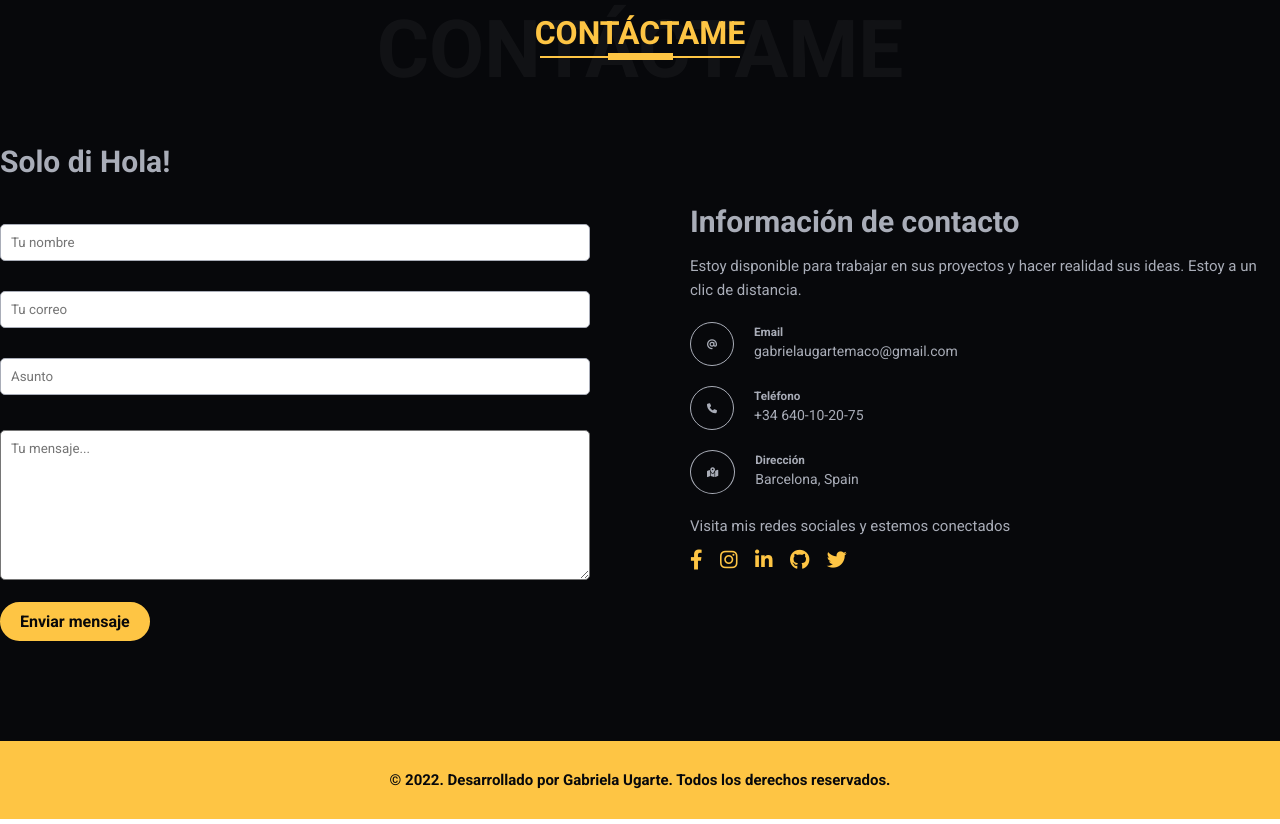
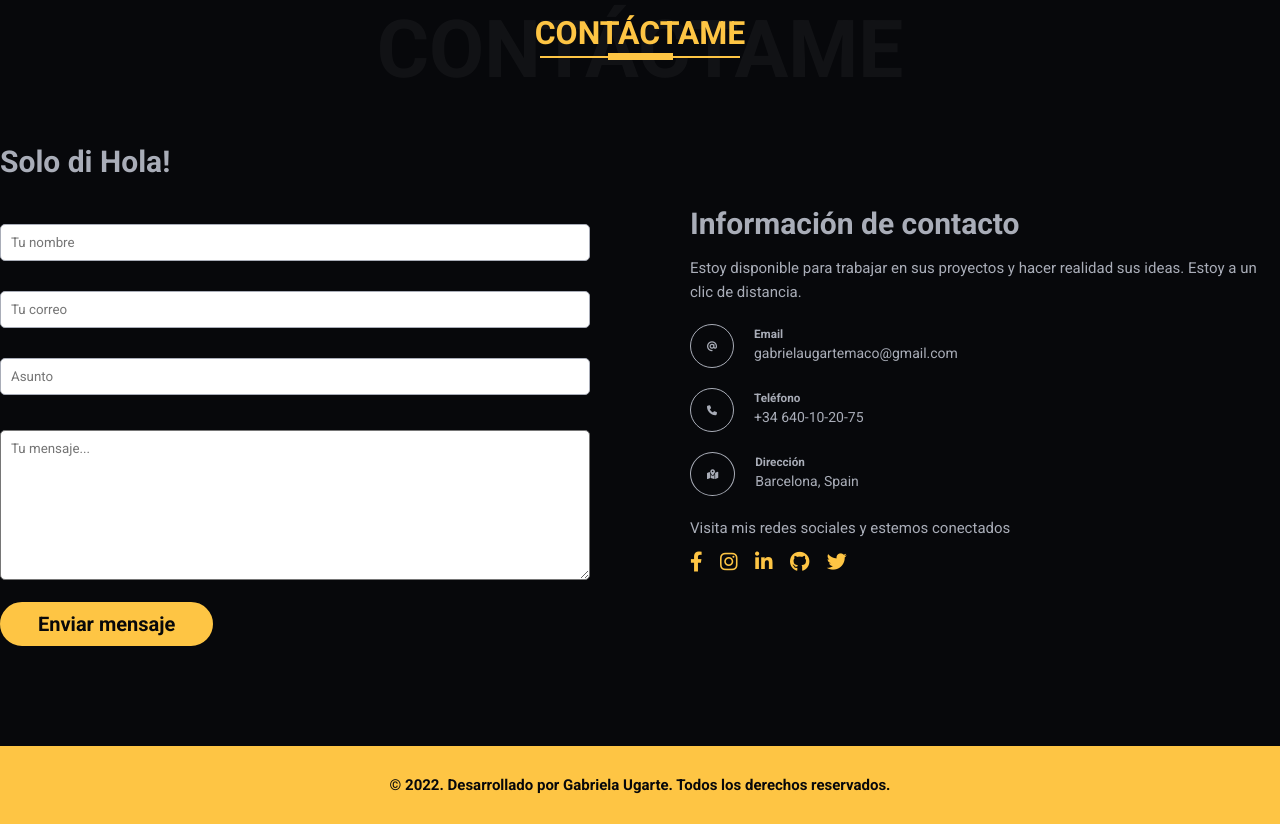
Before and after one commit to gabyugarte/gabyugarte.github.io, a plain HTML site: page spanish/indexSpanish.html in a window 1280 px wide. Shown: the part 3594-4418 px from the top of the page. Drawn offline with nearby package versions, Linux system fonts and the light colour scheme.

Commit message:
cambio en el boton enviar

```diff
--- a/spanish/indexSpanish.html
+++ b/spanish/indexSpanish.html
@@ -325,7 +325,7 @@
                         <div class="form-group">
                             <textarea name="message" id="message" placeholder="Tu mensaje..." required></textarea>
                         </div>
-                        <button type="submit" class="btn-md" name="send">Enviar mensaje</button>
+                        <button type="submit" class="btn-mdSend" name="send">Enviar mensaje</button>
                         <!-- customaze the API, so it can return to the main page -->
                         <input type="hidden" name="_next" value="https://gabyugarte.github.io/spanish/gracias.html">
                         <input type="hidden" name="_captcha" value="false">
```
